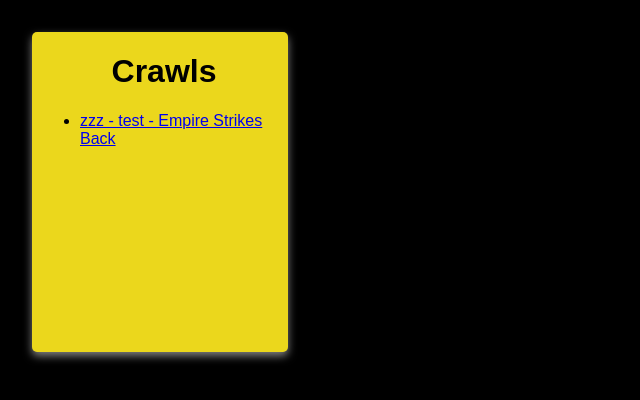
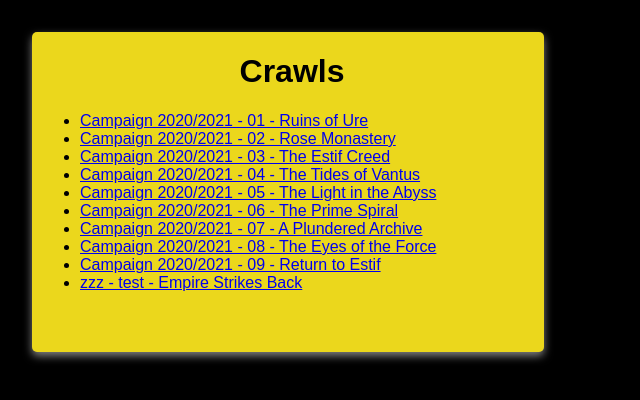
Before and after one commit to gralamin/starwars-react-crawl, a React (Create React App) app: page /crawl/2020/c/1 in a window 1280 px wide. Shown: the top 400 px of the page, without its empty margins (0-640 px from the left). Built offline with nearby package versions, Linux system fonts and the light colour scheme.

Commit message:
Content and width updates

```diff
--- a/src/data.json
+++ b/src/data.json
@@ -4,5 +4,59 @@
     "episodeTitle": "THE EMPIRE STRIKES BACK",
     "text": "It is a dark time for the Rebellion. Although the Death Star has been destroyed, Imperial troops have driven the Rebel forces from their hidden base and pursued them across the galaxy.\nEvading the dreaded Imperial Starfleet, a group of freedom fighters led by Luke Skywalker has established a new secret base on the remote ice world of Hoth.\nThe evil lord Darth Vader, obsessed with finding young Skywalker, has dispatched thousands of remote probes into the far reaches of space. . . .",
     "displayText": "zzz - test - Empire Strikes Back"
+  },
+  "2020ep1": {
+    "episodeNumberText": "Episode I",
+    "episodeTitle": "RUINS OF URE",
+    "text": "Peace reigns in the galaxy. The republic has stood for millennia as a bastion of order, only to be recently challenged by the Mandalorians. This time, that war has resulted in massive damage for Manadalore.\nNow Jedi Master DAX WRAZE a warrior in peace time is taking his Padawan MIONI RIOHM with him on a journey to study ruins on the remote world of Ure.\nHowever, the journey is perilous, and they will need a ship and companions for this journey. They meet up with a perspective group on Dantatooine. . . .",
+    "displayText": "Campaign 2020/2021 - 01 - Ruins of Ure"
+  },
+  "2020ep2": {
+    "episodeNumberText": "Episode II",
+    "episodeTitle": "THE ROSE MONASTERY",
+    "text": "The Jedi council is disturbed to learn of this \"Essence Theory\". Fresh from their first victory, the Jedi council decides to send Master Dax Wraze and his hired party to the monastery in the Rose Petal Nebula. There they are to open diplomatic relations with the natives, and learn more about Essence theory.\nLittle do they know, THE DAMNED HOST a remenant of Flynn's past, is already there, with another threat looming on the horizon. . . .",
+    "displayText": "Campaign 2020/2021 - 02 - Rose Monastery"
+  },
+  "2020ep3": {
+    "episodeNumberText": "Episode III",
+    "episodeTitle": "THE ESTIF CREED",
+    "text": "After successful negotiations in the Rose Petal nebula, the group returned to Datoonine. What becomes clear almost immediately is the need to go to Courscant. The Jedi high council demand to see Weant's memories for themselves, and the next link in the chain, Estif, has been rated diplomatically delicate by one Kask Fey'nari.\nJedi Master Dax Wraze considers the fate of his padawan. Dax weighs telling the Jedi council that Minoni is ready for the trials. He believes her ready, but is not sure if it is time to push her.\nThe droid cult on Estif grows restless. Their long pilgrimage is finally set to hasten, as a threat to them appears. . .",
+    "displayText": "Campaign 2020/2021 - 03 - The Estif Creed"
+  },
+  "2020ep4": {
+    "episodeNumberText": "Episode IV",
+    "episodeTitle": "THE TIDES OF VANTUS",
+    "text": "After a dangerous exploration of a sith tomb in the Estif system, heroes take a deserved break on Coruscant. The next pilgrimage location raises some eyebrows, for it's a location that recently has been assessed as a risk to the republic. Vantus, a water world, has been identified as holding a dangerous disease, whose cause is not yet known. Kaav Fey'nari has been put in charge of a republic medical mission soon to be heading to the planet, a subtle reach of the senate's power.\nDeep beneath the waves, past many consecutively bigger fish, a temple awaits. . .",
+    "displayText": "Campaign 2020/2021 - 04 - The Tides of Vantus"
+  },
+  "2020ep5": {
+    "episodeNumberText": "Episode V",
+    "episodeTitle": "THE LIGHT IN THE ABYSS",
+    "text": "As battle rages on in the PRANAX SPIRAL, others move to their own goals, readying for the fight ahead. Flynn has a traumatized Telon to deal with. Korr starts to organize his business ledger into a larger operation of some kind. Basad puts out feelers for Beskar and takes the group to hunt a droid on Ilum, while Weant silently gathers strength.\nMioni also has a quest on Ilum – to get her lightsaber crystal, joined by Jedi master Kira Altai, Dax anxiously hopes he is right, and Mioni has learnt what she needs.\nAll the while the darkness shifts, soon a new threat may emerge. . . .",
+    "displayText": "Campaign 2020/2021 - 05 - The Light in the Abyss"
+  },
+  "2020ep6": {
+    "episodeNumberText": "Episode VI",
+    "episodeTitle": "THE PRIME SPIRAL",
+    "text": "The PRANRAX SPIRAL reaches out to the Jedi. After having fought off two forces, they ask for a jedi peacekeeper and associates to meet high priestess BRAX ZAPAL to help stop the attacks on the spiral.\nThe Jedi council decides to send newly minted Jedi Knight Mioni and Weant, as the Pranrax spiral is technologically advanced, and their technical skills are likely to be useful.\nIn the final step in the pilgrimage, The Prime starts to awaken. . . .",
+    "displayText": "Campaign 2020/2021 - 06 - The Prime Spiral"
+  },
+  "2021ep7": {
+    "episodeNumberText": "Episode VII",
+    "episodeTitle": "A PLUNDERED ARCHIVE",
+    "text": "Five years has past, with the threats to the galaxy growing. The galaxy has been bustling to try and find the 'specks of dust' mentioned in the prophecy from the captured Jedi Master SYLNATA.\nThe Unknown Regions has seen a resurgence of activity, with The Path of the Prime growing in strength. Rumors suggest the Chiss have reached out to the galaxy again, and the Mandalorian forces have grown from a minor menace to a large fleet.\nOn Coruscant, Mioni, working as an archivist, has noticed various items from the Jedi archives vanishing in the last month, and when her master's holocron vanishes, she is reached out to by KORR FEY'NARI. He is gathering a group to meet at The Handle Bar. Shortly later she is reached out for by Flynn for the same. . . .",
+    "displayText": "Campaign 2020/2021 - 07 - A Plundered Archive"
+  },
+  "2021ep8": {
+    "episodeNumberText": "Episode VIII",
+    "episodeTitle": "THE EYES OF THE FORCE",
+    "text": "Nim Edet's operations are under inspection. Her operations to break the force prophecy are being carried out near a force nexus, guarded by her various forces.\nThe mad scientist CASSIUS has been imprisoned in the facility, being tasked to use a BESKAR FORGE for some purpose, protected by those working for Basad.  He seeks nothing but to escape for this is beneath his genius.\nDeep in the forest, a Miraluka sits, surrounded by force sensitive animals, waiting for the arrival of the Jedi. . . .",
+    "displayText": "Campaign 2020/2021 - 08 - The Eyes of the Force"
+  },
+  "2021ep9": {
+    "episodeNumberText": "Episode IX",
+    "episodeTitle": "RETURN TO ESTIF",
+    "text": "As the party recovers from their ordeal with Nim Edet's operations, Korr has found the group a new job. He is sending them back to Estif, where Mioni and Korr once went into a Sith Space Station.\nIn Estif, BASAD PRIME gathers his forces, working on repairing weapons (and hiring help to do so), while being attacked by gureilla forces.  He decides to start uplifting the primitives on the worlds and making them into Mandolarians, effectively conquering this area.\nThe Sith Tomb near the edge of the system stands nearly empty, the Droid Cult having eventually abandoned it for other pastures. . . .",
+    "displayText": "Campaign 2020/2021 - 09 - Return to Estif"
   }
 }
--- a/src/index.css
+++ b/src/index.css
@@ -2,7 +2,7 @@
   box-shadow: 0 4px 8px 0 rgba(255, 255, 255, 0.5);
   transition: 0.3s;
   background-color: #ebd71c;
-  max-width: 20%;
+  max-width: 40%;
   min-height: 40vh;
   max-height: 80vh;
   overflow-y: auto;
```
